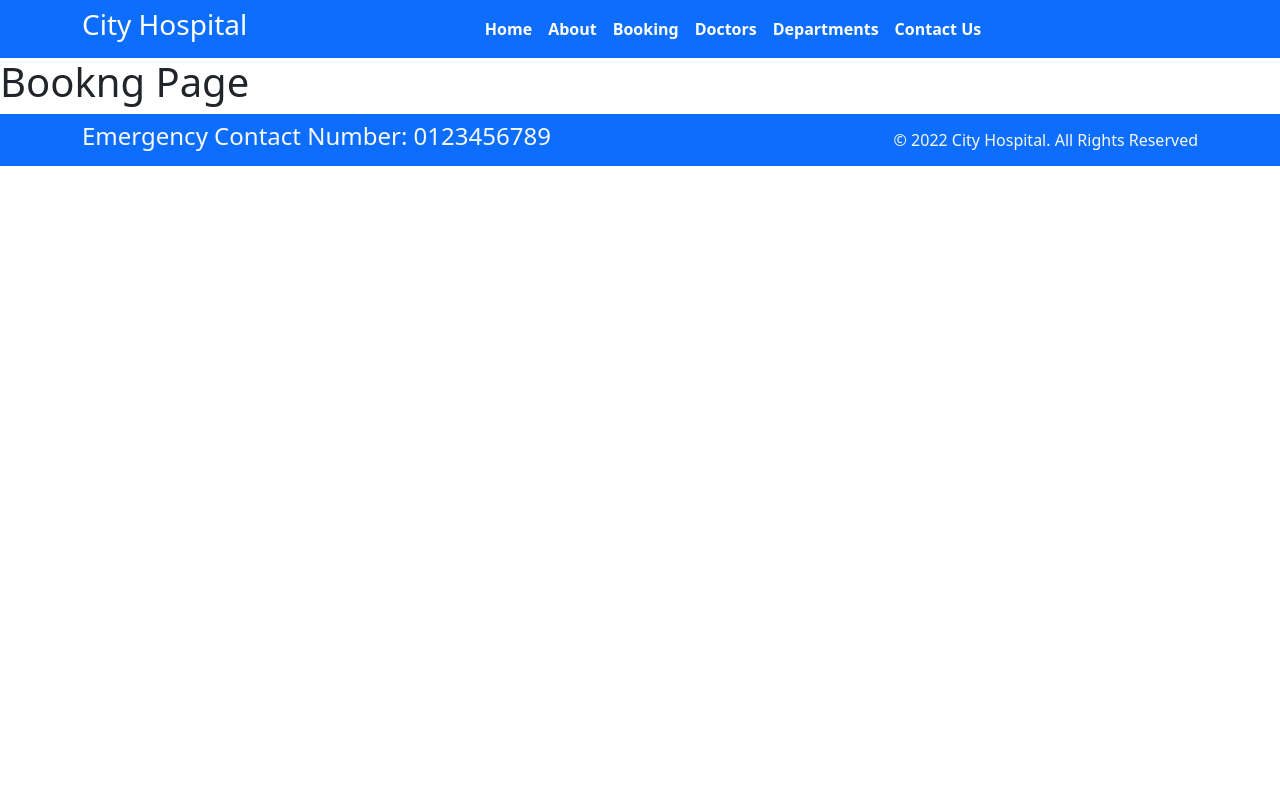
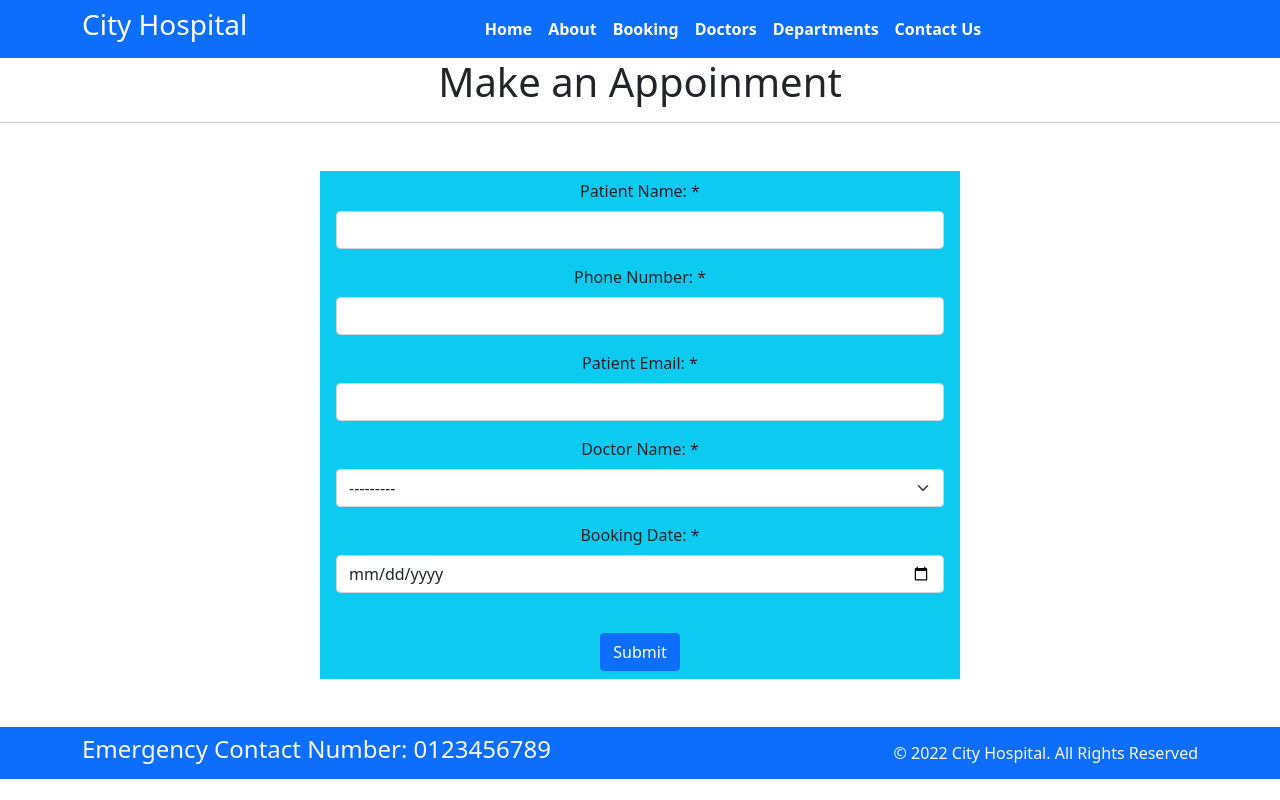
Before and after one commit to felixmathew03/python_demo, a Django app: page /booking in a window 1280 px wide. Run offline with Django 5.2, Linux system fonts and the light colour scheme; data comes from the database, SQL or seed files in the repository; both versions use the stored data as it was after the commit; some libraries are stand-ins or nearby versions.

Commit message:
added booking option

```diff
--- /dev/null
+++ b/new_project/home/forms.py
@@ -0,0 +1,20 @@
+from django import forms
+from .models import Booking
+
+class DateInput(forms.DateInput):
+    input_type='date'
+class BookingForm(forms.ModelForm):
+    class Meta:
+        model = Booking
+        fields = '__all__'
+
+        widgets={
+            "booking_date" : DateInput(),
+        }
+        labels = {
+            "p_name" :"Patient Name: ",
+            "p_phone" :"Phone Number: ",
+            "p_email" :"Patient Email: ",
+            "doc_name" :"Doctor Name: ",
+            "booking_date" :"Booking Date: ",
+        }
--- a/new_project/home/models.py
+++ b/new_project/home/models.py
@@ -14,3 +14,13 @@
     doc_spec = models.CharField(max_length=255)
     dep_name = models.ForeignKey(Departments, on_delete=models.CASCADE)
     doc_image = models.ImageField(upload_to='doctors')
+    def __str__(self):
+        return "Dr. "+ self.doc_name +"- "+ self.doc_spec
+
+class Booking(models.Model):
+    p_name = models.CharField(max_length=255)
+    p_phone = models.CharField(max_length=10)
+    p_email = models.EmailField(max_length=255)
+    doc_name = models.ForeignKey(Doctors, on_delete=models.CASCADE)
+    booking_date = models.DateField()
+    booked_on = models.DateField(auto_now=True)
--- a/new_project/home/views.py
+++ b/new_project/home/views.py
@@ -1,19 +1,25 @@
 from django.shortcuts import render
-from django.http import HttpResponse
 
 from .models import Departments, Doctors
+from .forms import BookingForm
 # Create your views here.
 def index(request):
-    numbers={
-        'num1': [1,2,3,4,5,6]
-    }
-    return render(request,"index.html",numbers)
+    return render(request,"index.html")
 
 def about(request):
     return render(request,"about.html")
 
 def booking(request):
-    return render(request,"bookings.html")
+    if request.method == 'POST':
+        form = BookingForm(request.POST)
+        if form.is_valid():
+            form.save()
+            return render(request,'confirmation.html')
+    form=BookingForm()
+    dict_form={
+        "form" : form
+    }
+    return render(request,"bookings.html",dict_form)
 
 def doctors(request):
     dict_docs={
--- a/new_project/new_project/settings.py
+++ b/new_project/new_project/settings.py
@@ -38,6 +38,8 @@
     'django.contrib.messages',
     'django.contrib.staticfiles',
     'home',
+    'crispy_forms',
+    'crispy_bootstrap4',
 ]
 
 MIDDLEWARE = [
@@ -127,3 +129,5 @@
 
 MEDIA_ROOT = BASE_DIR / 'uploads'
 MEDIA_URL = '/media/'
+
+CRISPY_TEMPLATE_PACK = 'bootstrap4'
--- a/new_project/templates/bookings.html
+++ b/new_project/templates/bookings.html
@@ -1,9 +1,18 @@
 {% extends 'base.html'%}
-
+{% load crispy_forms_tags %}
 {% block title%}
 Booking
 {% endblock %}
 
 {% block content%}
-<h1>Bookng Page</h1>
+<h1 class="text-center">Make an Appoinment</h1>
+<hr>
+<div class="container w-50 text-center my-5 bg-info px-3 py-2">
+    <form action="" method="POST">
+        {% csrf_token %}
+        {{form | crispy}}
+        <br>
+        <button type="submit" class="btn btn-primary ">Submit</button>
+    </form>
+</div>
 {% endblock %}
```
Also changed, not shown: new_project/home/admin.py (+6 -1 lines), new_project/templates/confirmation.html (added, +14 -0 lines), new_project/db.sqlite3, new_project/home/migrations/0003_booking.py (added).
